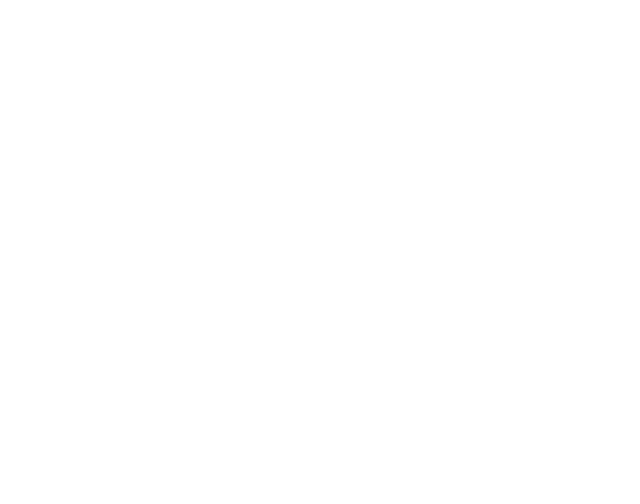
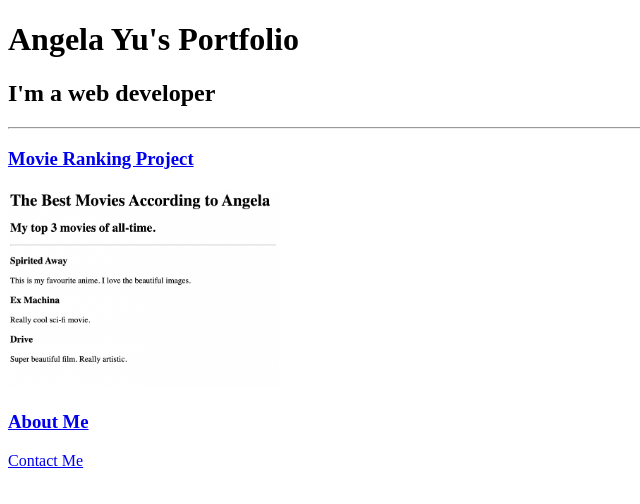
Before and after one commit to ben4trader/html_portfolio, a plain HTML site: page index.html in a window 1280 px wide. Shown: the whole page, without its empty margins (0-640 px from the left). Drawn offline with Linux system fonts and the light colour scheme.

Commit message:
Add files via upload

```diff
--- a/index.html
+++ b/index.html
@@ -7,6 +7,15 @@
   <title>My Portfolio</title>
 </head>
 <body>
+  <h1>Angela Yu's Portfolio</h1>
+  <h2>I'm a web developer</h2>
+  <hr>
+
+  <h3><a href="./public/movie-ranking.html">Movie Ranking Project</a></h3>
+  <img src="./assets/images/movie-ranking.png" height="200">
+
+  <h3><a href="./public/about.html">About Me</a></h3>
+  <a href="./public/contact.html">Contact Me</a>
 
 </body>
 </html>
```
